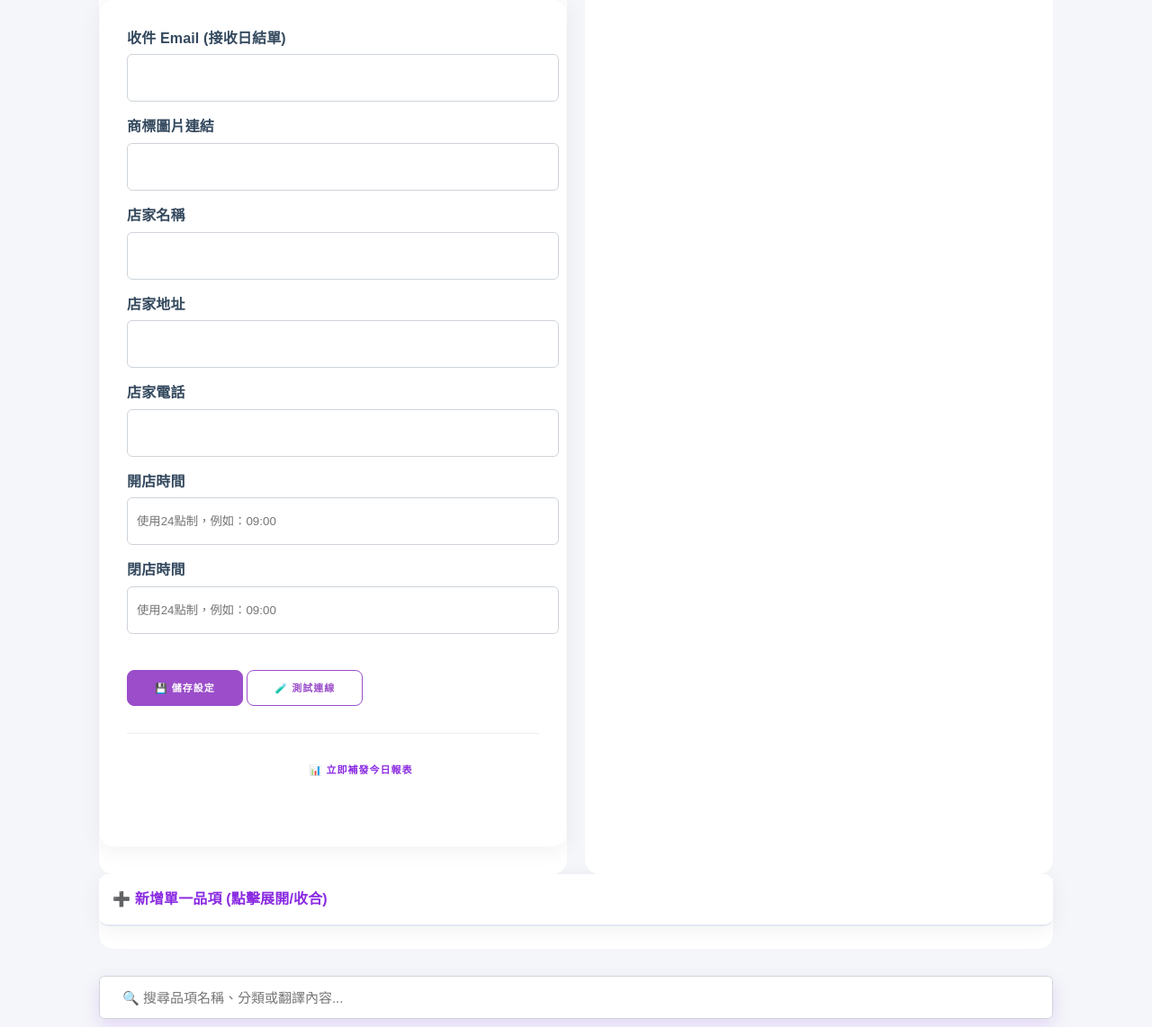
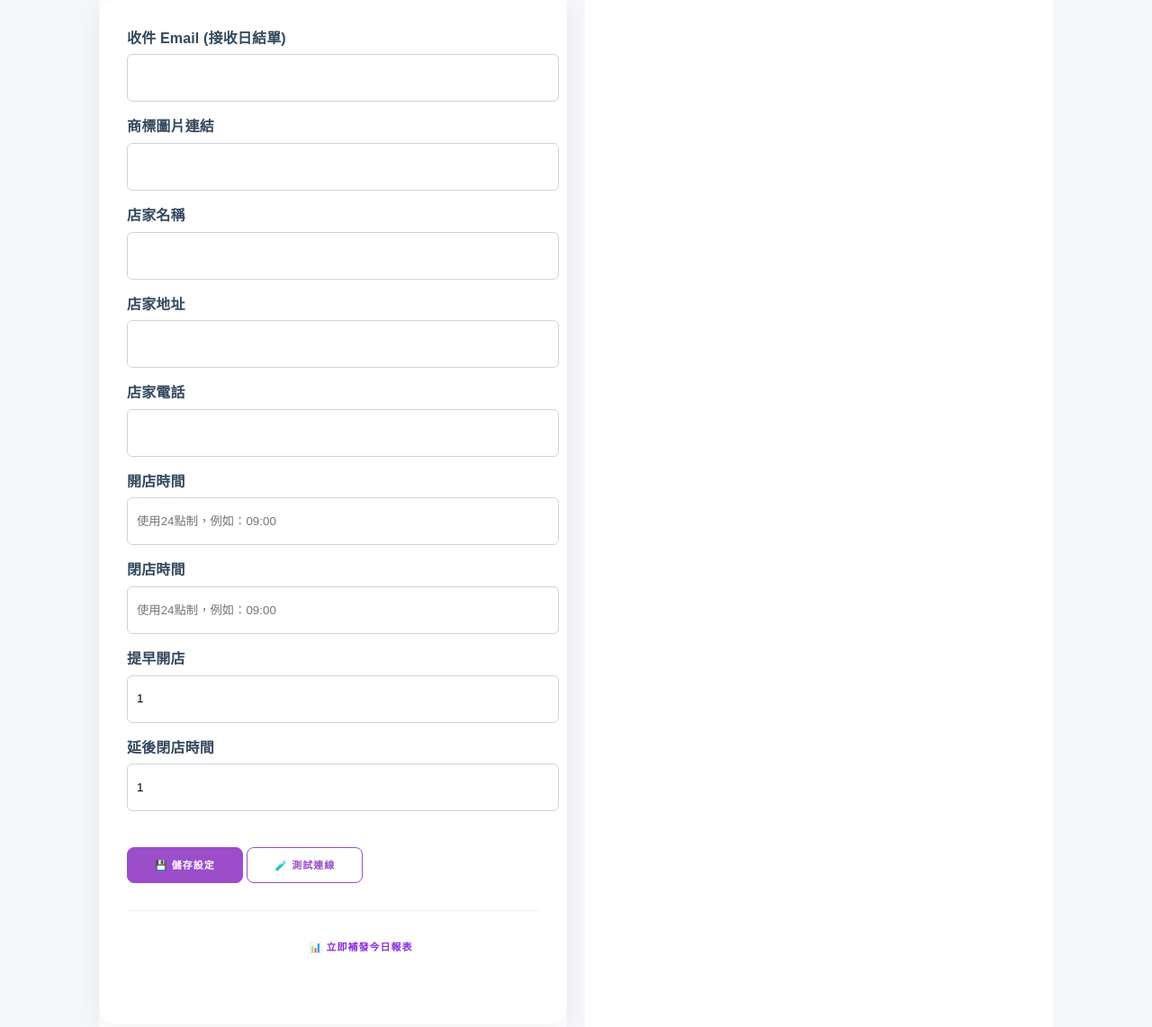
Before and after one commit to try91396-beep/TEST_DADING, a Flask app: page /admin/ in a window 1280 px wide, after a click on "📧 郵件與系統設定 (點擊展開/收合)". Shown: the part 415-1557 px from the top of the page at 90% size. Run offline with Flask 3, Linux system fonts and the light colour scheme; the visitor is signed in with stand-in values (Sample User, id 1); data that the repository does not hold is empty; some libraries are stand-ins or nearby versions.

Commit message:
Update admin.html

```diff
--- a/templates/admin.html
+++ b/templates/admin.html
@@ -342,6 +342,18 @@
                 <input type="text" name="shop_open_time" value="{{ config.get('shop_open_time','') }}" placeholder=使用24點制，例如：09:00>
                  <label>閉店時間</label>
                 <input type="text" name="shop_close_time" value="{{ config.get('shop_close_time','') }}" placeholder=使用24點制，例如：09:00>
+                <label>提早開店</label>
+                <input type="number"
+                       name="shop_open_advance_hours"
+                       value="{{ config.get('shop_open_advance_hours', '1') }}"
+                       min="0" max="24"
+                       placeholder=請輸入1~24>
+                 <label>延後閉店時間</label>
+                 <input type="number"
+                       name="shop_close_delay_hours"
+                       value="{{ config.get('shop_close_delay_hours', '1') }}"
+                       min="0" max="24"
+                       placeholder=請輸入1~24>
 
                 <div style="margin-top: 25px;">
                     <button type="submit" name="action" value="save_settings">💾 儲存設定</button>
```
